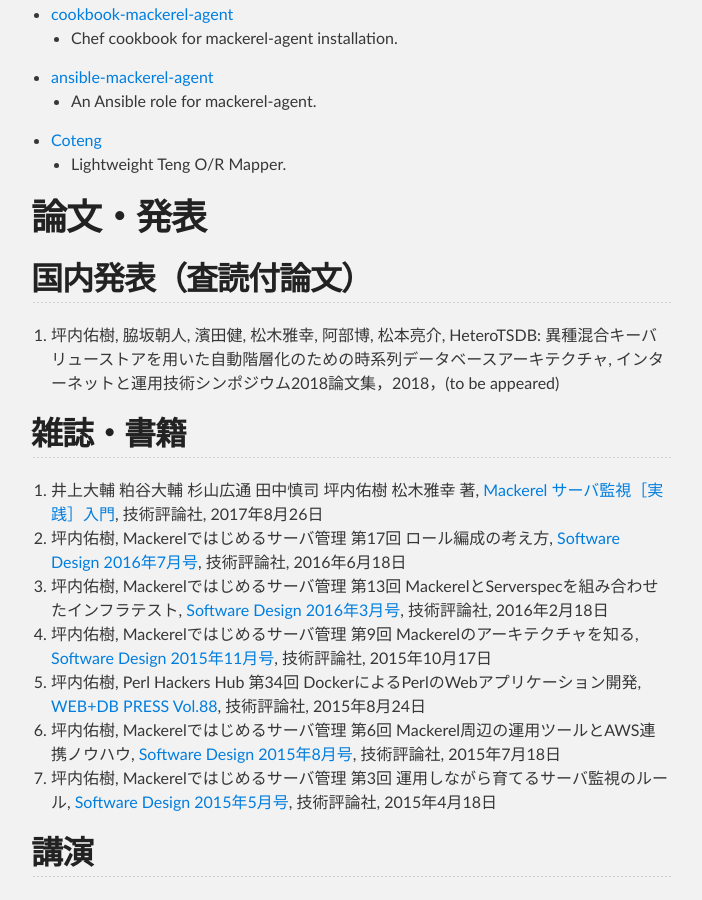
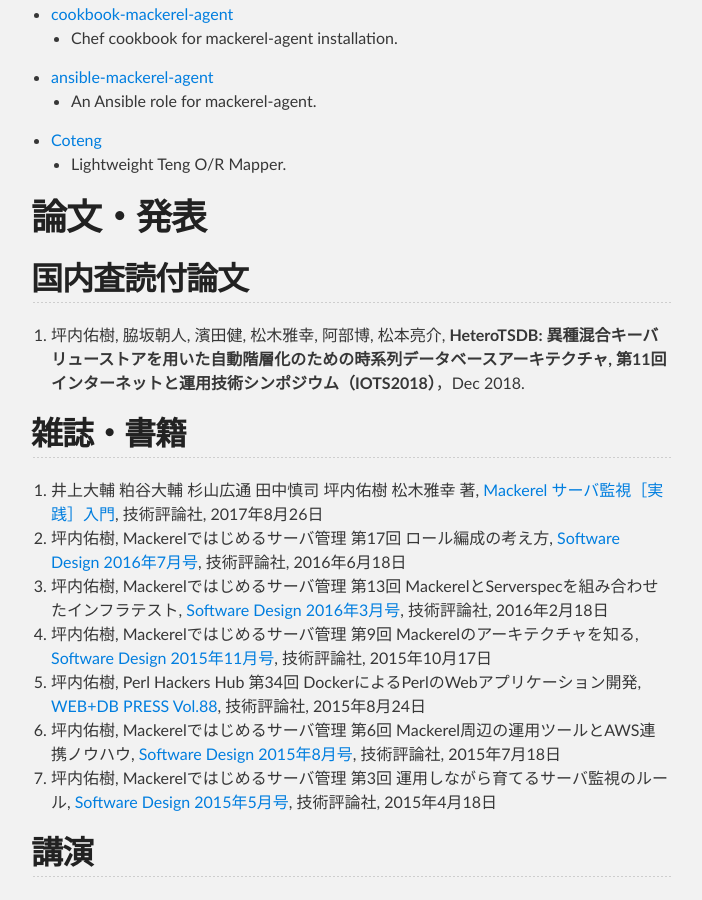
Before and after one commit to yuuki/yuuk.io, a Jekyll site: the page built from index.md, in a window 1280 px wide and 900 px high, scrolled down 1179 px. Shown: the whole window, without its empty margins (289-991 px from the left). Built offline with Jekyll 4.4.1, drawn with Linux system fonts in a browser that asks for light colours; nearby versions of some CDN libraries.

Commit message:
Sync README.md in master branch to index.md in gh-pages

```diff
--- a/index.md
+++ b/index.md
@@ -45,9 +45,9 @@
 
 # 論文・発表
 
-## 国内発表（査読付論文）
+## 国内査読付論文
 
-1. 坪内佑樹, 脇坂朝人, 濱田健, 松木雅幸, 阿部博, 松本亮介, HeteroTSDB: 異種混合キーバリューストアを用いた自動階層化のための時系列データベースアーキテクチャ, インターネットと運用技術シンポジウム2018論文集，2018，(to be appeared)
+1. 坪内佑樹, 脇坂朝人, 濱田健, 松木雅幸, 阿部博, 松本亮介, **HeteroTSDB: 異種混合キーバリューストアを用いた自動階層化のための時系列データベースアーキテクチャ, 第11回 インターネットと運用技術シンポジウム（IOTS2018）**，Dec 2018.
 
 ## 雑誌・書籍
 
```
